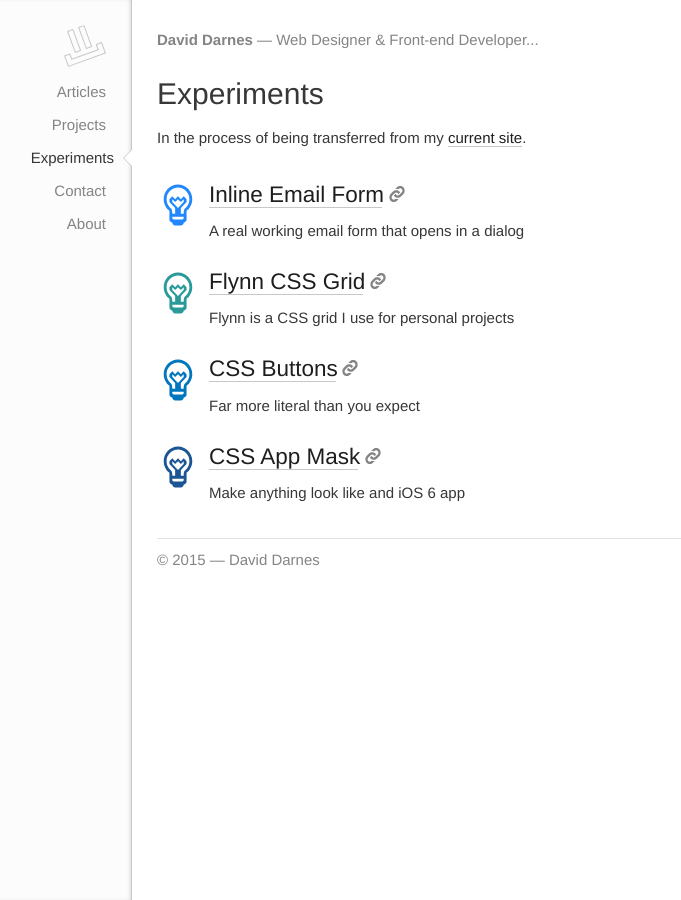
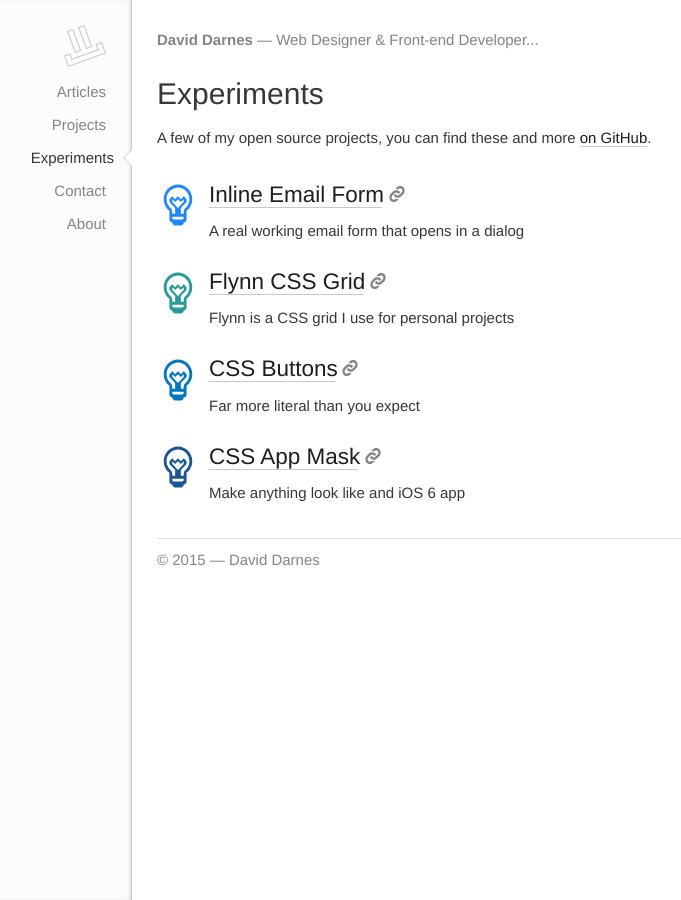
Before and after one commit to daviddarnes/daviddarnes.github.io, a Jekyll site: the page built from pages/experiments.md, in a window 1280 px wide. Shown: the whole page, without its empty margins (124-805 px from the left). Built offline with Jekyll 4.4.1, drawn with Linux system fonts in a browser that asks for light colours.

Commit message:
Changes experiments intro text

```diff
--- a/pages/experiments.md
+++ b/pages/experiments.md
@@ -7,4 +7,4 @@ permalink: /experiments/
 
 # Experiments
 
-In the process of being transferred from my [current site](http://david.darn.es/experiments/).
+A few of my open source projects, you can find these and more [on GitHub](https://github.com/daviddarnes?tab=repositories).
```
